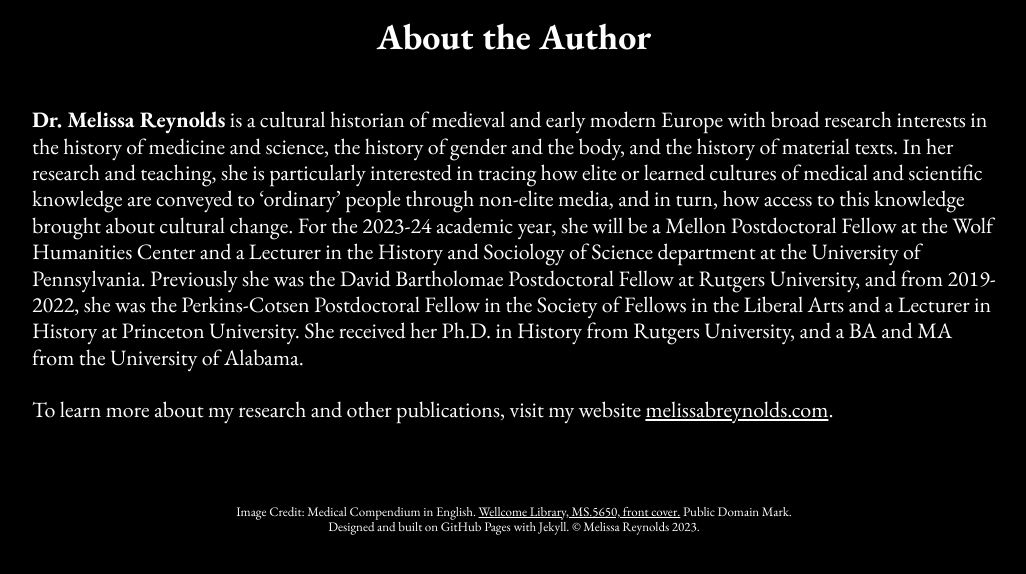
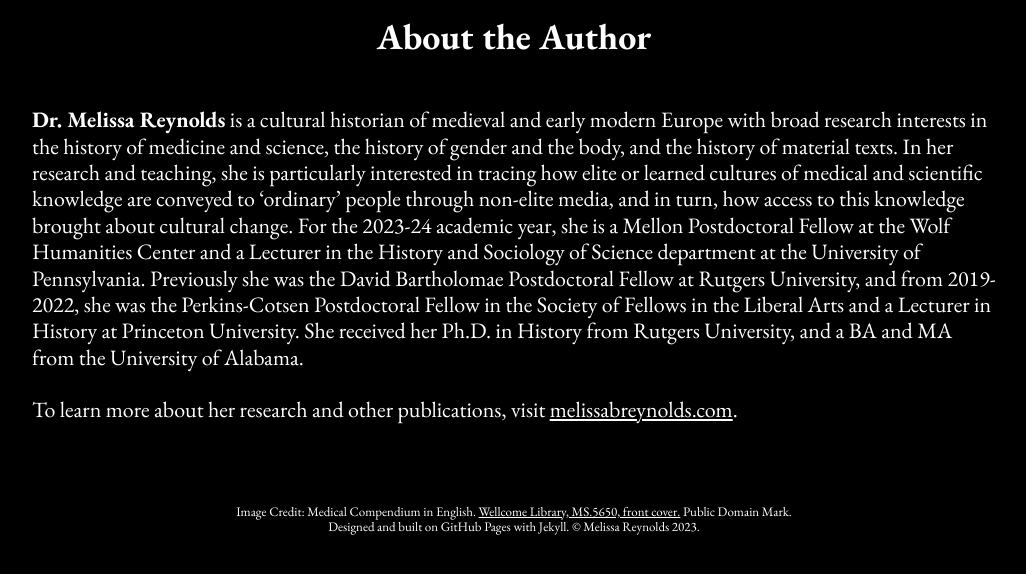
Before and after one commit to readingpractice/readingpractice.github.io, a Jekyll site: the page built from author.md, in a window 1280 px wide, cut to the strip 243-817 px from the top of the page. Shown: the whole strip, without its empty margins (126-1152 px from the left). Built offline with Jekyll 4.4.1, drawn with Linux system fonts in a browser that asks for light colours; some web fonts are replaced.

Commit message:
Update change to third person.md

```diff
--- a/author.md
+++ b/author.md
@@ -10,7 +10,7 @@ history of medicine and science, the history of gender and the body, and the his
 material texts. In her research and teaching, she is particularly interested in
 tracing how elite or learned cultures of medical and scientific knowledge are conveyed
 to ‘ordinary’ people through non-elite media, and in turn, how access to this knowledge
-brought about cultural change. For the 2023-24 academic year, she will be a Mellon Postdoctoral
+brought about cultural change. For the 2023-24 academic year, she is a Mellon Postdoctoral
 Fellow at the Wolf Humanities Center and a Lecturer in the History and Sociology of Science
 department at the University of Pennsylvania. Previously she was
 the David Bartholomae Postdoctoral Fellow at Rutgers University, and from 2019-2022, she was
@@ -19,5 +19,4 @@ the Liberal Arts and a Lecturer in History at Princeton University. She received
 in History from Rutgers University, and a BA and MA from the University of Alabama.
 <br>
 <br>
-To learn more about my research and other publications, visit my website
-[melissabreynolds.com](https://melissabreynolds.com).
+To learn more about her research and other publications, visit [melissabreynolds.com](https://melissabreynolds.com).
```
